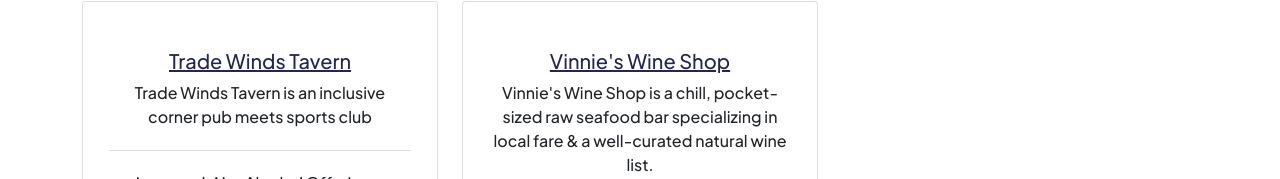
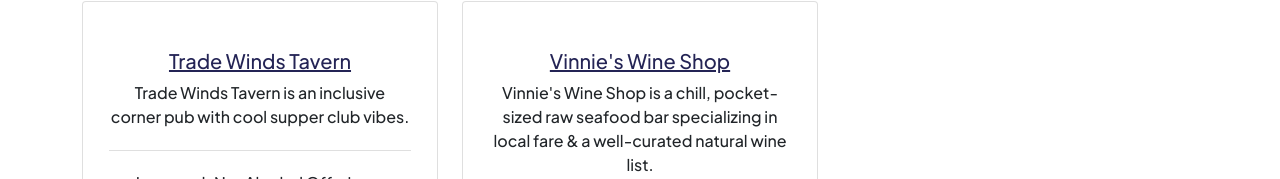
Before and after one commit to mfflynnnn/damp-and-dry, a React (Create React App) app: page /participants in a window 1280 px wide. Shown: the part 1463-1642 px from the top of the page. Built offline with nearby package versions, Linux system fonts and the light colour scheme.

Commit message:
Updated Participant description

```diff
--- a/src/Participants.js
+++ b/src/Participants.js
@@ -57,7 +57,7 @@ const arrayOfObjects = [
   },
   {
     participant: "Trade Winds Tavern",
-    description: "an inclusive corner pub meets sports club",
+    description: "an inclusive corner pub with cool supper club vibes.",
     website: "https://www.tradewindstavern.net/",
     brandsOffered: ["Coming Soon!"],
     mapLink:
```
